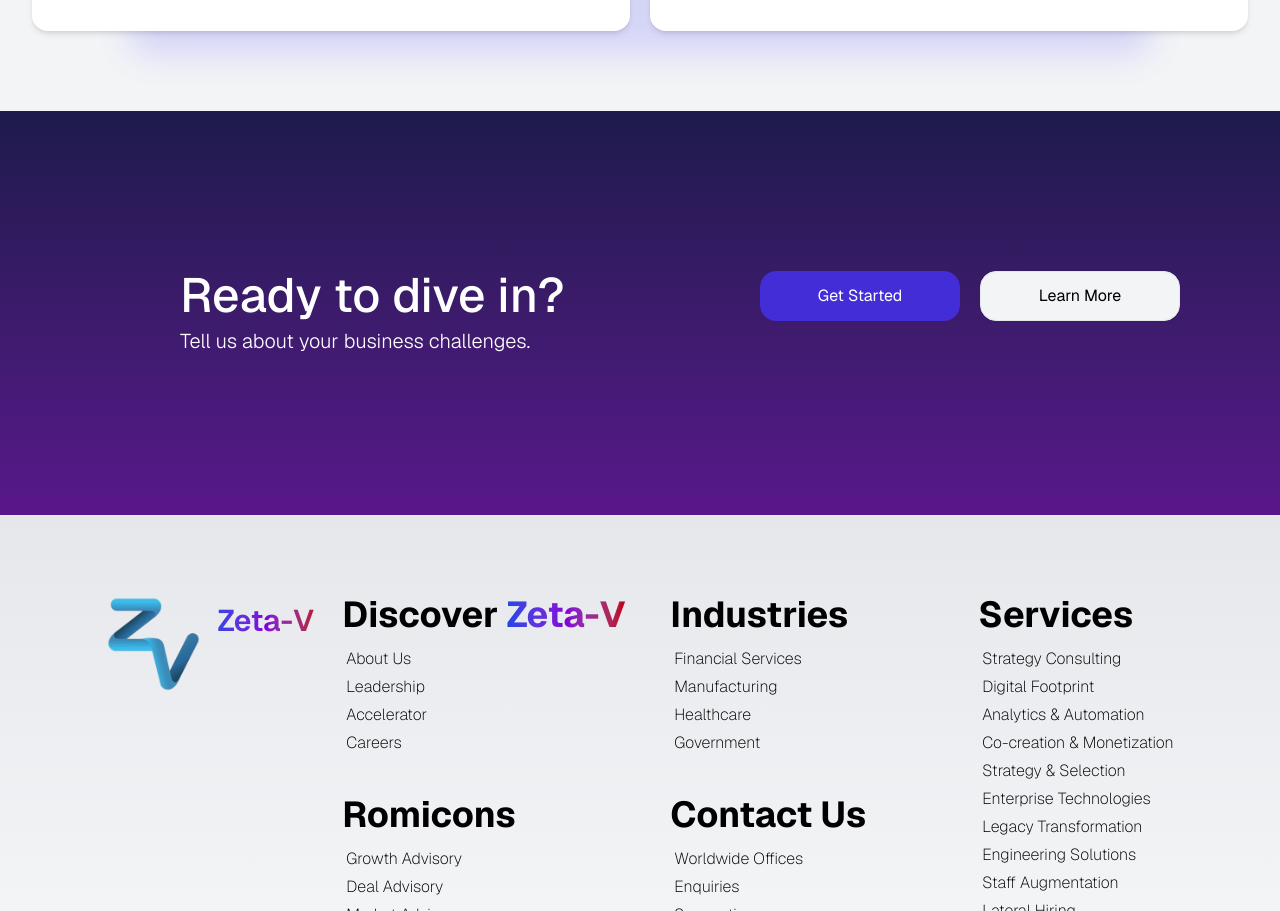
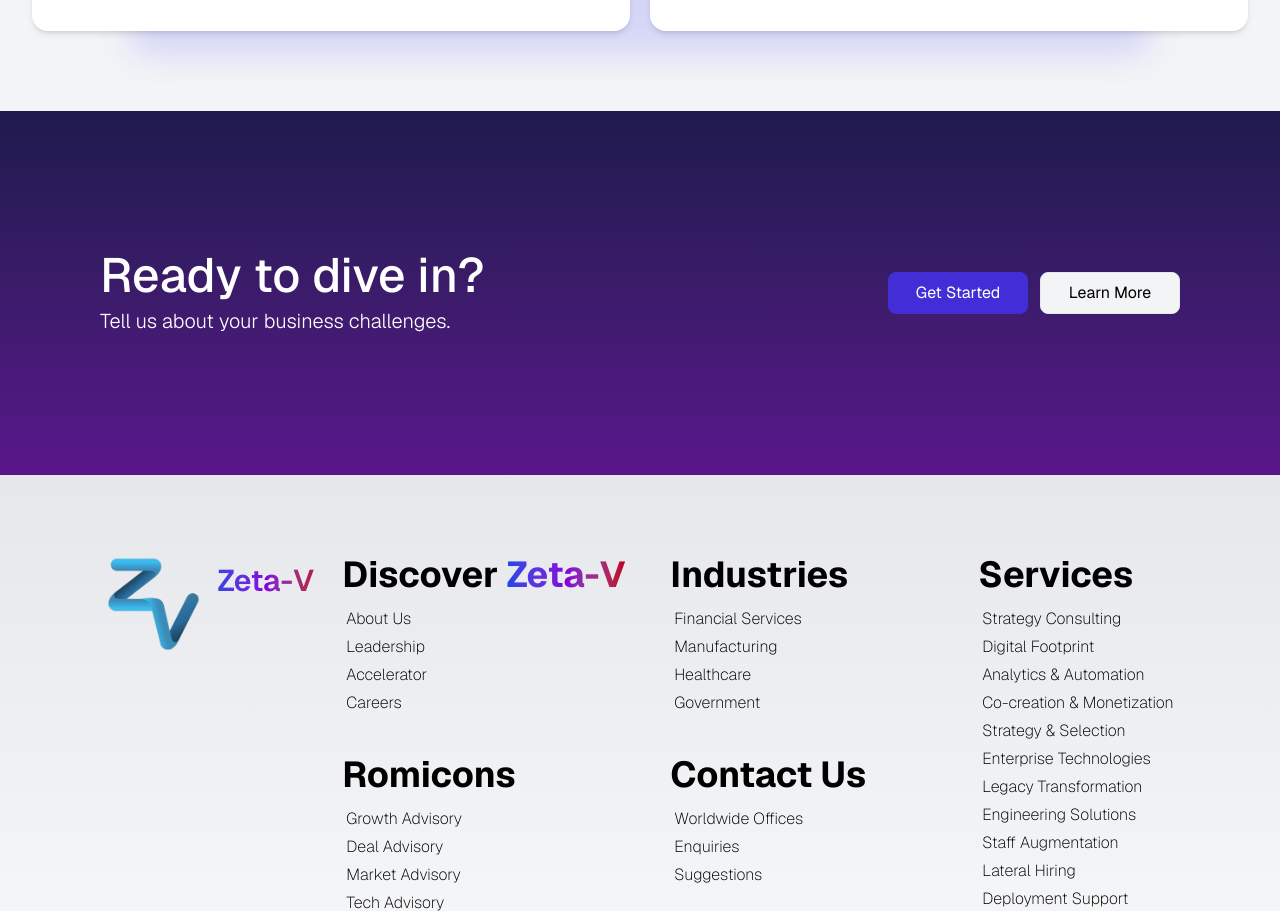
Before and after one commit to k-kaul/zeta-v, a Next.js app: page / in a window 1280 px wide. Shown: the part 9041-9952 px from the top of the page. Built offline with nearby package versions, Linux system fonts and the light colour scheme.

Commit message:
final fixes CTA section

```diff
--- a/components/CTA.tsx
+++ b/components/CTA.tsx
@@ -2,25 +2,19 @@
 
 export default function CTA(){
     return (
-        <div className="w-full mx-auto py-30 bg-linear-to-b from-indigo-950 to-purple-900">
-            <div className="flex p-10 mx-15">
-                <div className="w-full px-20">
-                    <div className="text-5xl font-medium font-sans text-white">
-                        Ready to dive in?
-                    </div>
-                    <div className="text-xl font-light pt-2 font-sans text-white">
-                        Tell us about your business challenges.
-                    </div>
+        <div className="w-full px-10 py-20 sm:px-20 sm:py-30 bg-linear-to-b from-indigo-950 to-purple-900">
+            <div className="flex flex-col md:flex-row items-center md:max-w-9xl gap-5 p-5 justify-between">
+                <div className="text-3xl md:text-4xl lg:text-5xl font-medium font-sans text-white sm:flex sm:flex-col lg:justify-center">
+                    <h1>Ready to dive in?</h1>
+                    <h1 className="text-lg lg:text-xl font-light pt-2">Tell us about your business challenges.</h1>
                 </div>
-                <div className="w-lg">
-                    <div className="flex gap-5">
-                        <Link href={'/#home'} className="p-3 bg-indigo-700 rounded-2xl w-50 text-center border border-indigo-700 text-white font-sans hover:scale-105 duration-150">
-                            <button>Get Started</button>
-                        </Link>
-                        <Link href={'/#home'} className="p-3 bg-gray-100 rounded-2xl w-50 text-center border border-gray-200 font-sans hover:scale-105 duration-150">
-                            <button>Learn More</button>
-                        </Link>
-                    </div>
+                <div className="flex flex-col md:flex-row gap-3 items-center justify-center">
+                    <Link href={'/#home'} className="bg-indigo-700 rounded-lg text-center border border-indigo-700 text-white font-sans hover:scale-105 duration-150 min-w-35 p-2">
+                        <button>Get Started</button>
+                    </Link>
+                    <Link href={'/#home'} className="bg-gray-100 rounded-lg text-center border border-gray-200 font-sans hover:scale-105 duration-150 min-w-35 p-2">
+                        <button>Learn More</button>
+                    </Link>
                 </div>
             </div>
         </div>
--- a/components/HeroSection.tsx
+++ b/components/HeroSection.tsx
@@ -1,7 +1,6 @@
 import { MoveRight } from "lucide-react"
 import Link from "next/link"
 import LogoSlider from "./ui/logoslider"
-import { DotBackgroundDemo } from "./ui/dotbackground"
 import { cn } from "@/lib/utils"
 
 export default function HeroSection(){
@@ -25,7 +24,6 @@
                     <h2 className="text-center font-light text-gray-900 tracking-wider">
                         We believe in making technology accessible to everyone,<br></br> regardless of location, expertise, or resources.
                     </h2>
-                    {/* <DotBackgroundDemo /> */}
                     <div className="flex flex-row gap-5 justify-center font-bold">
                         <Link href={'/#aboutus'}>
                             <button className="flex bg-blue-600 py-2 px-5 rounded-full text-white cursor-pointer hover:scale-105 duration-150">About Us <MoveRight className="pl-2"/></button>
--- a/components/ui/dotbackground.tsx
+++ /dev/null
@@ -1,22 +0,0 @@
-import { cn } from "@/lib/utils";
-import React from "react";
-
-export function DotBackgroundDemo() {
-  return (
-    <div className="relative flex h-[50rem] w-full items-center justify-center bg-white">
-      <div
-        className={cn(
-          "absolute inset-0",
-          "[background-size:20px_20px]",
-          "[background-image:radial-gradient(#d4d4d4_1px,transparent_1px)]",
-
-        )}
-      />
-      {/* Radial gradient for the container to give a faded look */}
-      <div className="pointer-events-none absolute inset-0 flex items-center justify-center bg-white [mask-image:radial-gradient(ellipse_at_center,transparent_20%,black)] "></div>
-      <p className="relative z-20 bg-gradient-to-b from-neutral-200 to-neutral-500 bg-clip-text py-8 text-4xl font-bold text-transparent sm:text-7xl">
-        Backgrounds
-      </p>
-    </div>
-  );
-}
```
